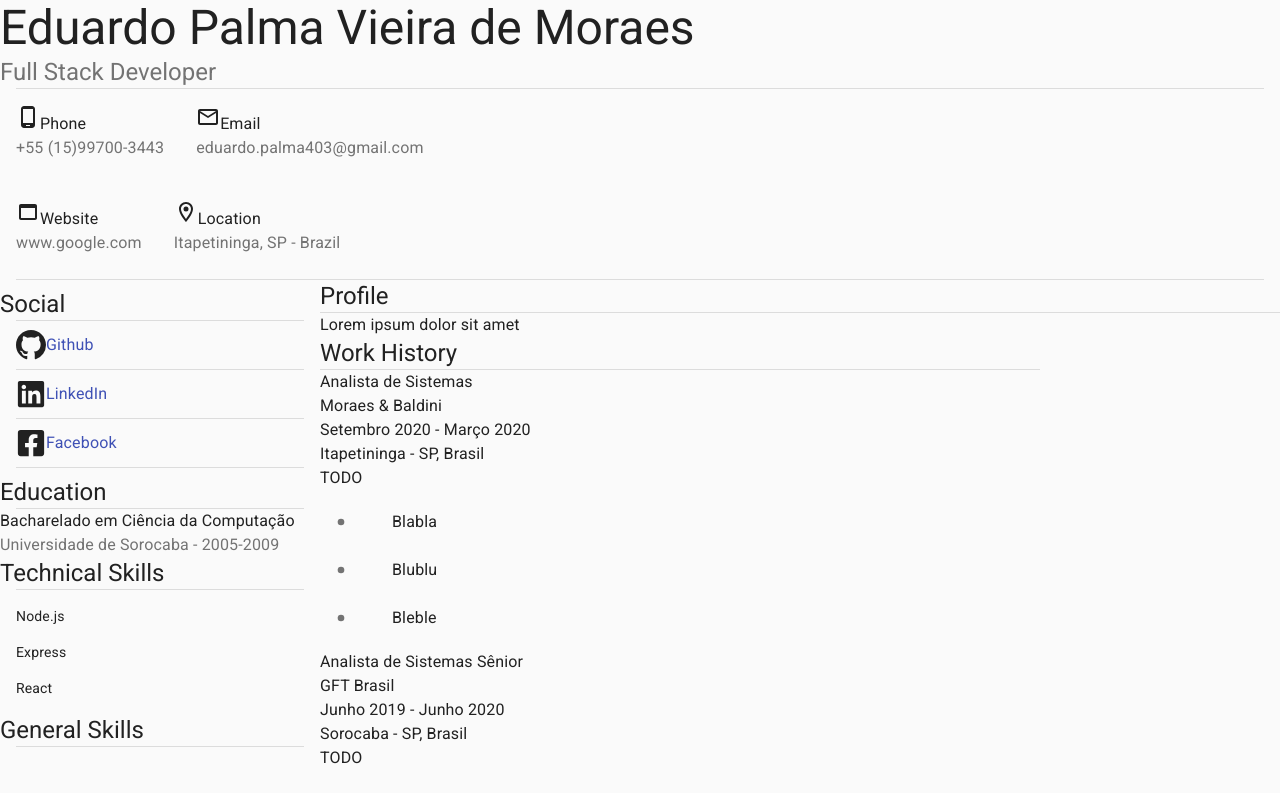
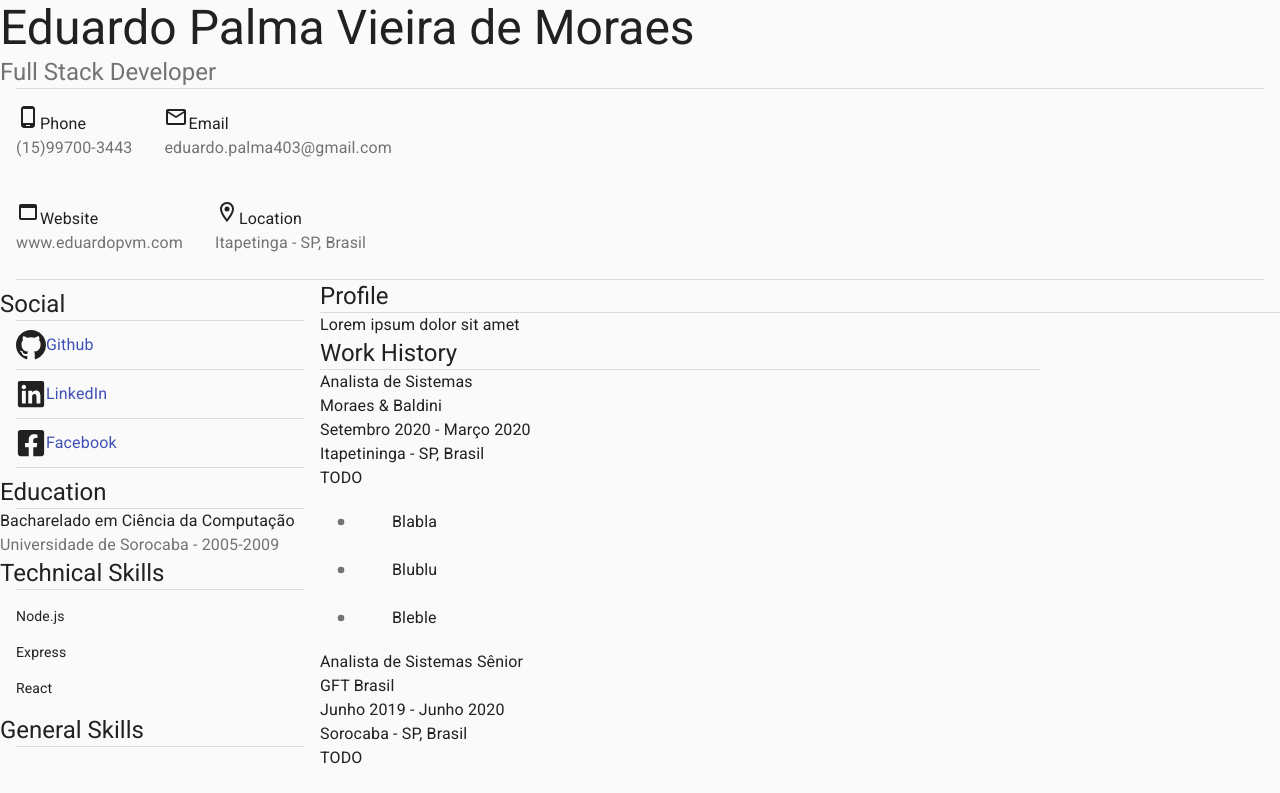
Before and after one commit to eduardopvm/react-cv, a React (Create React App) app: page / in a window 1280 px wide. Shown: the top 793 px of the page. Built offline with nearby package versions, Linux system fonts and the light colour scheme.

Commit message:
made header info panel dynamic

```diff
--- a/src/Header.js
+++ b/src/Header.js
@@ -3,12 +3,12 @@ import Box from "@material-ui/core/Box"
 
 import InfoPanel from "./InfoPanel";
 
-export default function Header() {
+export default function Header(props) {
   return (
     <Box>
       <Typography variant="h3">Eduardo Palma Vieira de Moraes</Typography>
       <Typography variant="h5" color="textSecondary">Full Stack Developer</Typography>
-      <InfoPanel />
+      <InfoPanel contact={props.data} />
     </Box>
   );
 }
--- a/src/InfoPanel.js
+++ b/src/InfoPanel.js
@@ -10,7 +10,7 @@ import EmailOutlinedIcon from "@material-ui/icons/EmailOutlined";
 import WebAssetOutlinedIcon from "@material-ui/icons/WebAssetOutlined";
 import LocationOnOutlinedIcon from "@material-ui/icons/LocationOnOutlined";
 
-export default function HeaderPanel() {
+export default function HeaderPanel(props) {
   return (
     <Box>
       <Divider variant="middle" />
@@ -18,15 +18,13 @@ export default function HeaderPanel() {
         <CardContent>
           <PhoneAndroidOutlinedIcon display="inline" />
           <Typography display="inline">Phone</Typography>
-          <Typography color="textSecondary">+55 (15)99700-3443</Typography>
+          <Typography color="textSecondary">{props.contact.phone}</Typography>
         </CardContent>
 
         <CardContent>
           <EmailOutlinedIcon display="inline" />
           <Typography display="inline">Email</Typography>
-          <Typography color="textSecondary">
-            eduardo.palma403@gmail.com
-          </Typography>
+          <Typography color="textSecondary">{props.contact.email}</Typography>
         </CardContent>
       </Grid>
 
@@ -34,15 +32,13 @@ export default function HeaderPanel() {
         <CardContent>
           <WebAssetOutlinedIcon display="inline" />
           <Typography display="inline">Website</Typography>
-          <Typography color="textSecondary">www.google.com</Typography>
+          <Typography color="textSecondary">{props.contact.website}</Typography>
         </CardContent>
 
         <CardContent>
           <LocationOnOutlinedIcon display="inline" />
           <Typography display="inline">Location</Typography>
-          <Typography color="textSecondary">
-            Itapetininga, SP - Brazil
-          </Typography>
+          <Typography color="textSecondary">{props.contact.location}</Typography>
         </CardContent>
       </Grid>
       <Divider variant="middle" />
--- a/src/Layout.js
+++ b/src/Layout.js
@@ -6,9 +6,10 @@ import Sidebar from "./Sidebar";
 import MainContent from "./MainContent";
 
 export default function Layout(props) {
+  console.log("Layout props: ", props);
   return (
     <React.Fragment>
-      <Header />
+      <Header data={props.data.contact} />
       <Grid container>
         <Sidebar />
         <MainContent data={props.data} />
--- a/src/data/cv_data_pt-br.json
+++ b/src/data/cv_data_pt-br.json
@@ -2,8 +2,9 @@
   "contact": {
     "location": "Itapetinga - SP, Brasil",
     "address": "Coronel Fernando Prestes, 615",
-    "telephone": "(15) 99700-3443",
-    "email": "eduardo.palma403@gmail.com"
+    "phone": "(15)99700-3443",
+    "email": "eduardo.palma403@gmail.com",
+    "website": "www.eduardopvm.com"
   },
   "social": {
     "github": "https://github.com/eduardopvm",
```
